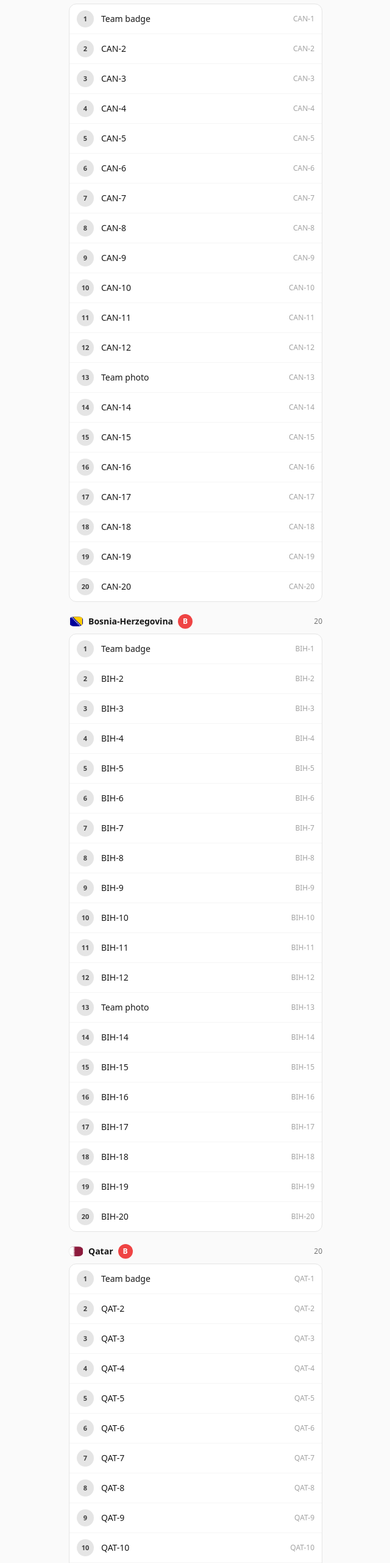
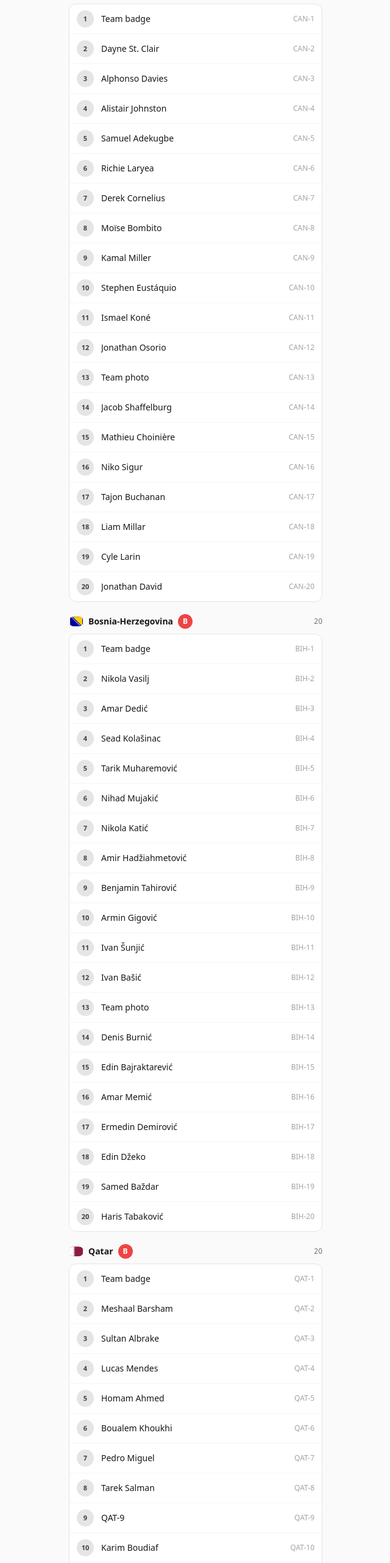
Before and after one commit to EnesCeman/panini, a React (Vite) app: page /missing in a window 1280 px wide. Shown: the part 4323-6886 px from the top of the page at 61% size, without its empty margins (319-959 px from the left). Built offline with nearby package versions, Linux system fonts and the light colour scheme; no server answers; the database is empty.

Commit message:
Seed album player names — Group B
Group B coverage (70 of 72 player slots):
- Canada: 18/18
- Bosnia-Herzegovina: 18/18
- Qatar: 16/18 (skipped QAT-9 and QAT-12, unreadable print)
- Switzerland: 18/18

Co-Authored-By: Claude Opus 4.7 <noreply@anthropic.com>

```diff
--- a/src/data/playerNames.ts
+++ b/src/data/playerNames.ts
@@ -78,4 +78,82 @@ export const ALBUM_PLAYER_NAMES: Record<string, string> = {
   'CZE-18': 'Václav Černý',
   'CZE-19': 'Adam Hložek',
   'CZE-20': 'Patrik Schick',
+
+  // Group B — Canada
+  'CAN-2': 'Dayne St. Clair',
+  'CAN-3': 'Alphonso Davies',
+  'CAN-4': 'Alistair Johnston',
+  'CAN-5': 'Samuel Adekugbe',
+  'CAN-6': 'Richie Laryea',
+  'CAN-7': 'Derek Cornelius',
+  'CAN-8': 'Moïse Bombito',
+  'CAN-9': 'Kamal Miller',
+  'CAN-10': 'Stephen Eustáquio',
+  'CAN-11': 'Ismael Koné',
+  'CAN-12': 'Jonathan Osorio',
+  'CAN-14': 'Jacob Shaffelburg',
+  'CAN-15': 'Mathieu Choinière',
+  'CAN-16': 'Niko Sigur',
+  'CAN-17': 'Tajon Buchanan',
+  'CAN-18': 'Liam Millar',
+  'CAN-19': 'Cyle Larin',
+  'CAN-20': 'Jonathan David',
+
+  // Group B — Bosnia-Herzegovina
+  'BIH-2': 'Nikola Vasilj',
+  'BIH-3': 'Amar Dedić',
+  'BIH-4': 'Sead Kolašinac',
+  'BIH-5': 'Tarik Muharemović',
+  'BIH-6': 'Nihad Mujakić',
+  'BIH-7': 'Nikola Katić',
+  'BIH-8': 'Amir Hadžiahmetović',
+  'BIH-9': 'Benjamin Tahirović',
+  'BIH-10': 'Armin Gigović',
+  'BIH-11': 'Ivan Šunjić',
+  'BIH-12': 'Ivan Bašić',
+  'BIH-14': 'Denis Burnić',
+  'BIH-15': 'Edin Bajraktarević',
+  'BIH-16': 'Amar Memić',
+  'BIH-17': 'Ermedin Demirović',
+  'BIH-18': 'Edin Džeko',
+  'BIH-19': 'Samed Baždar',
+  'BIH-20': 'Haris Tabaković',
+
+  // Group B — Qatar
+  'QAT-2': 'Meshaal Barsham',
+  'QAT-3': 'Sultan Albrake',
+  'QAT-4': 'Lucas Mendes',
+  'QAT-5': 'Homam Ahmed',
+  'QAT-6': 'Boualem Khoukhi',
+  'QAT-7': 'Pedro Miguel',
+  'QAT-8': 'Tarek Salman',
+  'QAT-10': 'Karim Boudiaf',
+  'QAT-11': 'Assim Madibo',
+  'QAT-14': 'Mohammed Waad',
+  'QAT-15': 'Abdulaziz Hatem',
+  'QAT-16': 'Hassan Al-Haydos',
+  'QAT-17': 'Edmilson Junior',
+  'QAT-18': 'Akram Afif',
+  'QAT-19': 'Ahmed Al-Ganehi',
+  'QAT-20': 'Almoez Ali',
+
+  // Group B — Switzerland
+  'SUI-2': 'Gregor Kobel',
+  'SUI-3': 'Yvon Mvogo',
+  'SUI-4': 'Manuel Akanji',
+  'SUI-5': 'Ricardo Rodríguez',
+  'SUI-6': 'Nico Elvedi',
+  'SUI-7': 'Aurèle Amenda',
+  'SUI-8': 'Silvan Widmer',
+  'SUI-9': 'Granit Xhaka',
+  'SUI-10': 'Denis Zakaria',
+  'SUI-11': 'Remo Freuler',
+  'SUI-12': 'Fabian Rieder',
+  'SUI-14': 'Ardon Jashari',
+  'SUI-15': 'Johan Manzambi',
+  'SUI-16': 'Michel Aebischer',
+  'SUI-17': 'Breel Embolo',
+  'SUI-18': 'Rubén Vargas',
+  'SUI-19': 'Dan Ndoye',
+  'SUI-20': 'Zeki Amdouni',
 }
```
